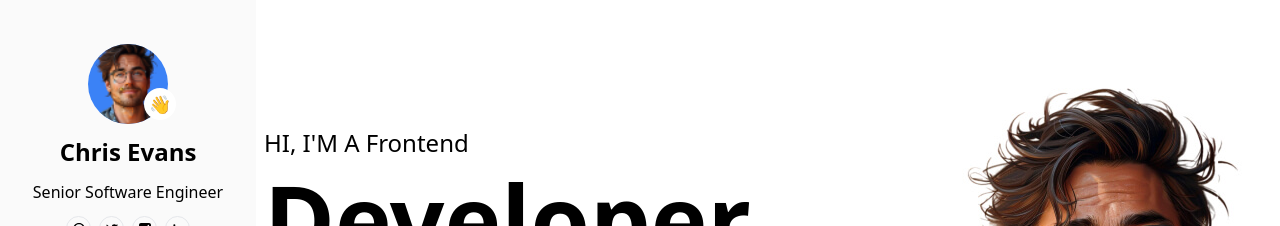
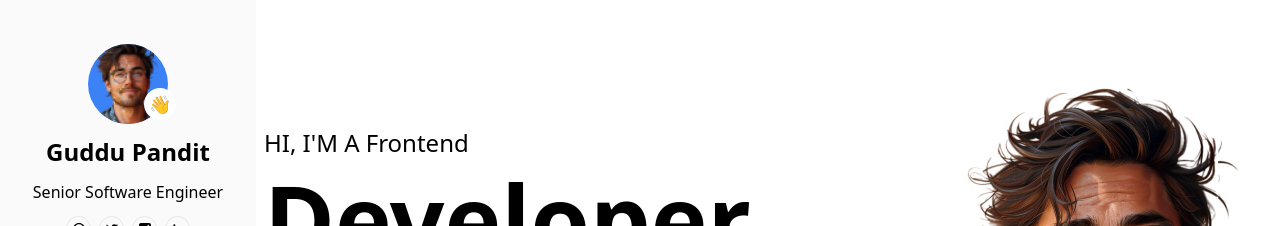
Before and after one commit to ppratapshiv/myresume, a React (Vite) app: page /myresume/about in a window 1280 px wide. Shown: the top 226 px of the page. Built offline with nearby package versions, Linux system fonts and the light colour scheme.

Commit message:
added name

```diff
--- a/src/pages/Aboutme/About.jsx
+++ b/src/pages/Aboutme/About.jsx
@@ -143,7 +143,7 @@ const blogData = [
 function About({title, subtitle, titleContent}){
  return (
     <>
-      <LeftSidePane name='Chris Evans' designation='Senior Software Engineer' profilepic={profilepic}/>
+      <LeftSidePane name='Guddu Pandit' designation='Senior Software Engineer' profilepic={profilepic}/>
       <div className="px-2 pt-[5rem] pb-10 overflow-auto w-[80%] overflow-y-auto [&::-webkit-scrollbar]:w-2 [&::-webkit-scrollbar-track]:rounded-full [&::-webkit-scrollbar-track]:bg-gray-100 [&::-webkit-scrollbar-thumb]:rounded-full [&::-webkit-scrollbar-thumb]:bg-gray-300 dark:[&::-webkit-scrollbar-track]:bg-[#ccc] dark:[&::-webkit-scrollbar-thumb]:bg-neutral-500">
         <div className="flex items-center">
             <div className='w-[40%] flex flex-col gap-3'>
```
